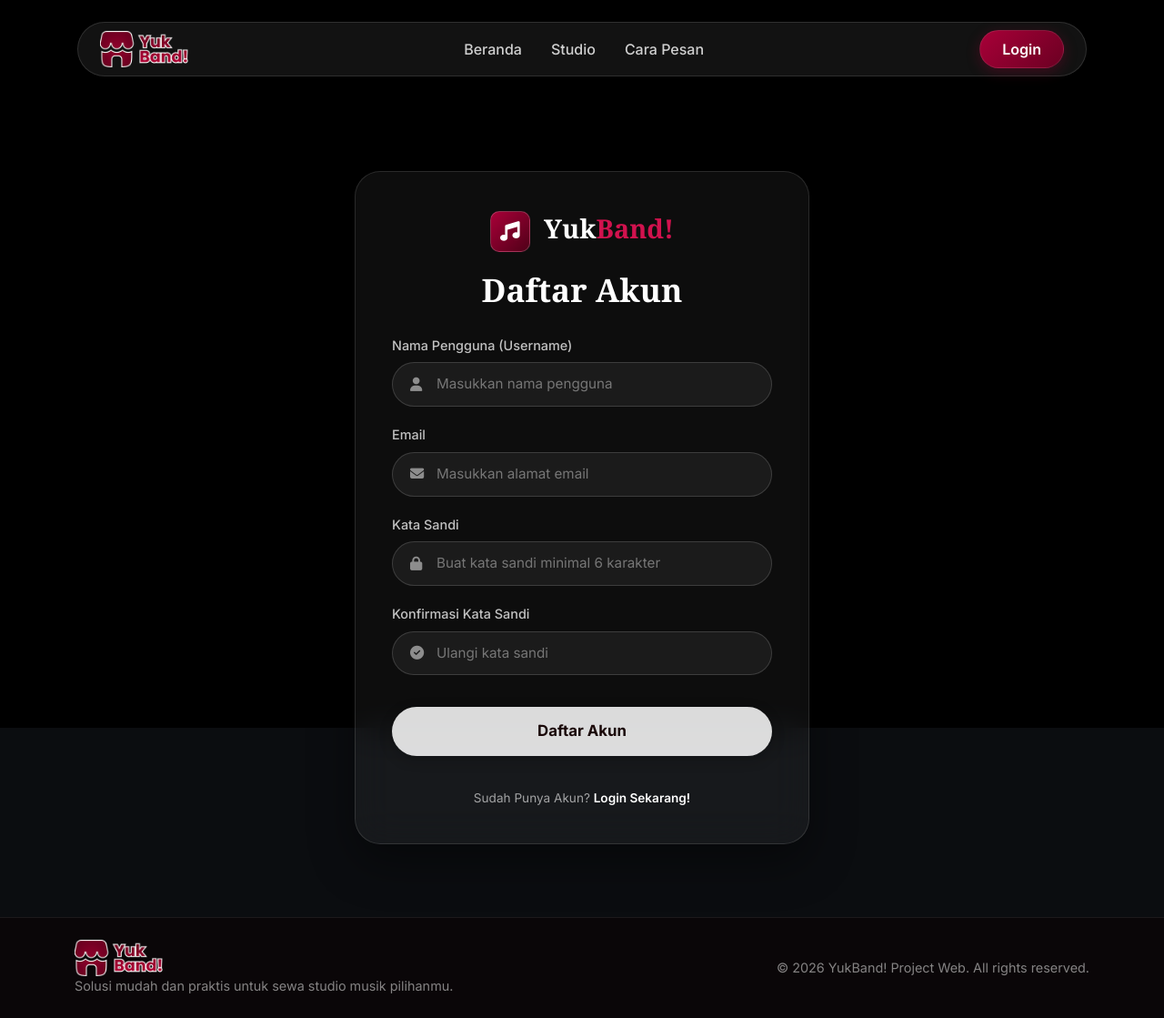
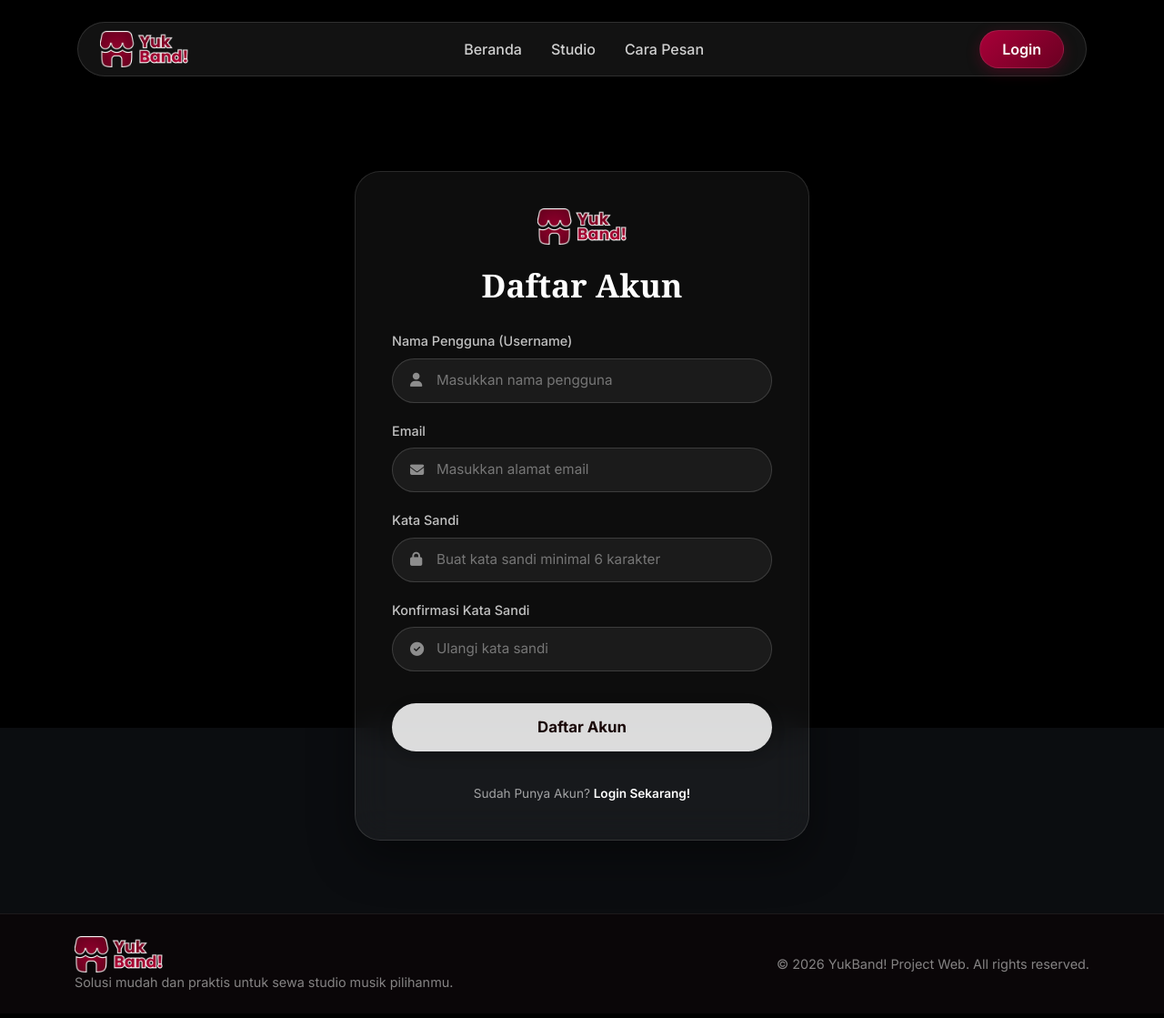
Before and after one commit to KinasihAnindya/ppw1-uas-yukband, a PHP site: page /pages/register.php in a window 1280 px wide. Shown: the whole page at 91% size. After the commit the page ends 1088 px from the top, so only its background shows below. Run offline with PHP 8.4, Linux system fonts and the light colour scheme; a stand-in replaces the project's code that opens the database connection; some web fonts are replaced.

Commit message:
Update register page logo

```diff
--- a/pages/register.php
+++ b/pages/register.php
@@ -62,8 +62,7 @@ if ($_SERVER['REQUEST_METHOD'] === 'POST') {
 
         <div class="auth-logo">
             <a href="<?= $base_path ?>index.php" class="auth-logo-text">
-                <span class="badge" style="background: linear-gradient(135deg, var(--secondary-color), #500018); border: 1px solid rgba(255, 255, 255, 0.2); border-radius: 10px; padding: 10px;"><i class="fa-solid fa-music"></i></span>
-                <span class="ms-2">Yuk<span class="logo-text-highlight">Band!</span></span>
+                <img src="<?= $base_path ?>assets/LogoYukBand.png" alt="YukBand! Logo" height="40" class="d-inline-block align-top">
             </a>
         </div>
 
```
